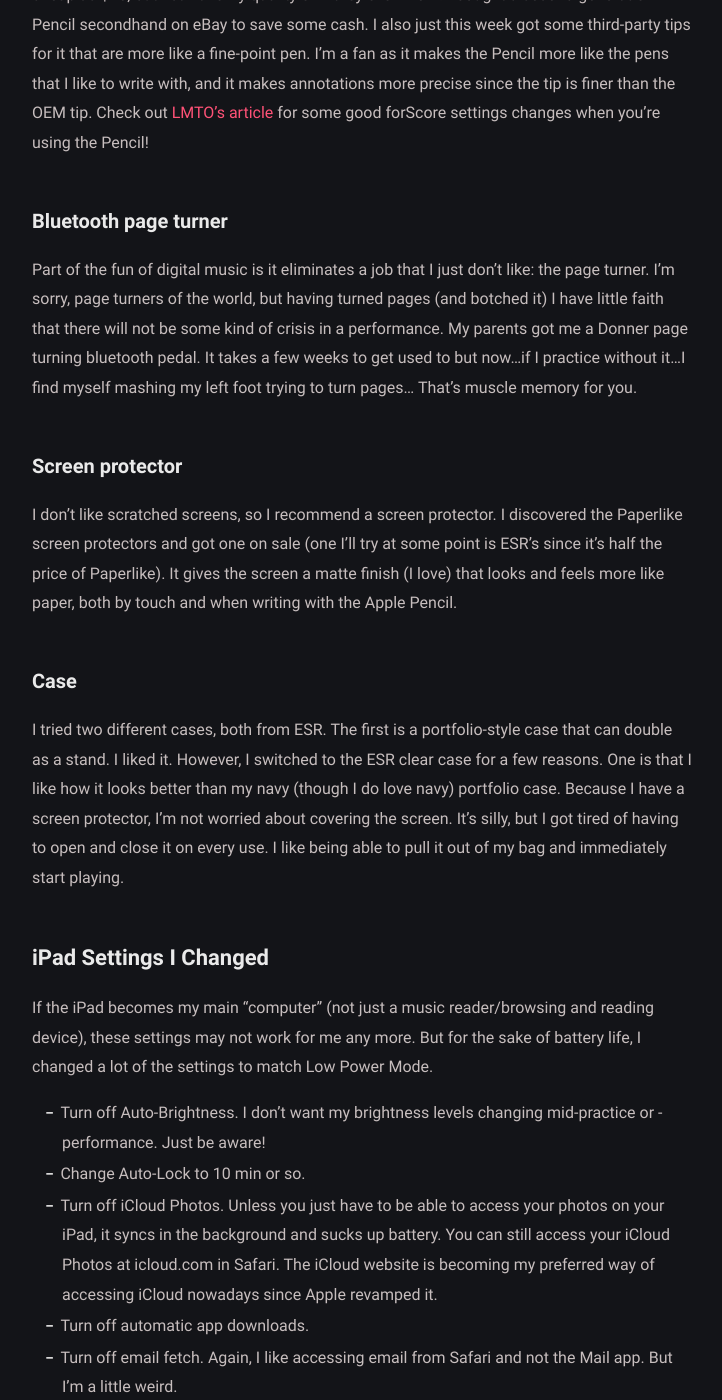
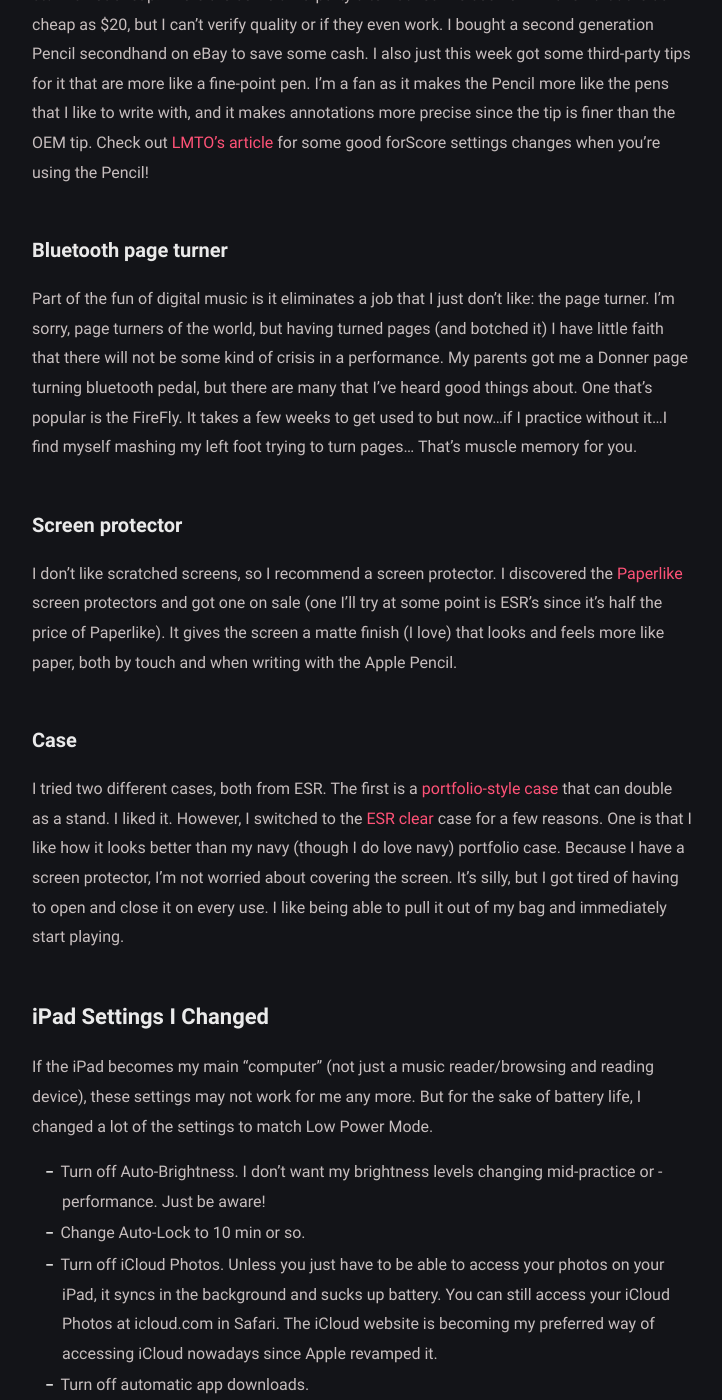
Before and after one commit to atrial-albumen/atrial-albumen.github.io, a Jekyll site: the page built from _posts/2023-05-25-digital-sheet-music-setup/2023-05-25-digital-sheet-music-setup.md, in a window 1280 px wide and 1400 px high, scrolled down 2763 px. Shown: the whole window, without its empty margins (278-1000 px from the left). Built offline with Jekyll 4.4.1, drawn with Linux system fonts in a browser that asks for light colours; some of the changed text lies outside the part shown.

Commit message:
Update 2023-05-25-digital-sheet-music-setup.md

```diff
--- a/_posts/2023-05-25-digital-sheet-music-setup/2023-05-25-digital-sheet-music-setup.md
+++ b/_posts/2023-05-25-digital-sheet-music-setup/2023-05-25-digital-sheet-music-setup.md
@@ -22,23 +22,23 @@
 ### The device: iPad Air (2020)
 For everything except for reading multi-part (or Liszt Etudes) music scores, I think the iPad Air is about as close to a perfect device as you can get. It’s an overall great size for browsing and note-taking. It’s a little large for reading books and a little small for scores, but there’s compromise. It’s also a great price (I got mine used for $400 which is great for what it is compared to the iPad Pro models).
 ### The apps
-#### forScore
-I was skeptical… This app gets so much hype in the music world. It’s ubiquitous with digital, iPad sheet music. Plus it’s a paid app. I tried the free version of Piascore for a few months, and it was ok. I got by with it, but for my birthday a friend gave me an Apple gift card. Along with some other apps, I purchased forScore. And I’m a believer. I recently followed the [London Musical Theatre Orchestra’s guide: for using an iPad for sheet music](https://www.lmto.org/lmto-ipad-guide/), and I’m now an even bigger fan.
-#### Andante
+#### [forScore](https://forscore.co/)
+I was skeptical… This app gets so much hype in the music world. It’s ubiquitous with digital, iPad sheet music. Plus it’s a paid app. I tried the free version of Piascore for a few months, and it was ok. I got by with it, but for my birthday a friend gave me an Apple gift card. Along with some other apps, I purchased forScore. And I’m a believer. I recently followed the [London Musical Theatre Orchestra’s guide: for using an iPad for sheet music](https://www.lmto.org/lmto-ipad-guide/), and I’m now an even bigger fan. You can enable iCloud sync, so you always have a backup. IMSLP also has an app, but I haven't used it in a long time and honestly am content with forScore.
+#### [Andante](https://apps.apple.com/us/app/andante-practice-journal/id1530262372)
 This is a practice-tracking app that is really well designed and makes logging practice hours (and minutes) SUPER convenient. It’s gaining popularity in the music world—and for good reason. If you tap the three dots at the very top of the iPad display and tap **Slide Over**, you can swipe from the side of the screen to show Andante above forScore. This way you can easily log your practice session without really ever leaving forScore. I bought the pro version because it’s just awesome and am ok with paying $5 for a non-subscription app.
-#### GoodNotes
+#### [GoodNotes](https://apps.apple.com/us/app/goodnotes-5/id1444383602)
 GoodNotes is one of the first iPad apps I purchased. It works like notebooks and pieces of paper—you can throw anything in it. Some people bullet journal with it. I took notes with it for a long time (though now I keep it mainly for class notes). It has an option for staff paper, so it’s awesome for composition and sketching ideas down.
-#### SongBook
+#### [SongBook](https://apps.apple.com/us/app/songbook-chordpro/id392888837)
 This is another app that I got with that gift card. It’s great for working with ChordPro files and Chord Charts! Essential for me as a church musician.
 ### The accessories
 #### Apple Pencil
 If you want to take notes or mark your digital scores, you’ve got to get an Apple Pencil. Apple stuff is not cheap. There are some third-party alternatives I’ve seen on Amazon that are as cheap as $20, but I can’t verify quality or if they even work. I bought a second generation Pencil secondhand on eBay to save some cash. I also just this week got some third-party tips for it that are more like a fine-point pen. I’m a fan as it makes the Pencil more like the pens that I like to write with, and it makes annotations more precise since the tip is finer than the OEM tip. Check out [LMTO’s article](https://www.lmto.org/lmto-ipad-guide/) for some good forScore settings changes when you’re using the Pencil!
 #### Bluetooth page turner
-Part of the fun of digital music is it eliminates a job that I just don’t like: the page turner. I’m sorry, page turners of the world, but having turned pages (and botched it) I have little faith that there will not be some kind of crisis in a performance. My parents got me a Donner page turning bluetooth pedal. It takes a few weeks to get used to but now…if I practice without it…I find myself mashing my left foot trying to turn pages… That’s muscle memory for you.
+Part of the fun of digital music is it eliminates a job that I just don’t like: the page turner. I’m sorry, page turners of the world, but having turned pages (and botched it) I have little faith that there will not be some kind of crisis in a performance. My parents got me a Donner page turning bluetooth pedal, but there are many that I've heard good things about. One that's popular is the FireFly. It takes a few weeks to get used to but now…if I practice without it…I find myself mashing my left foot trying to turn pages… That’s muscle memory for you.
 #### Screen protector
-I don’t like scratched screens, so I recommend a screen protector. I discovered the Paperlike screen protectors and got one on sale (one I’ll try at some point is ESR’s since it’s half the price of Paperlike). It gives the screen a matte finish (I love) that looks and feels more like paper, both by touch and when writing with the Apple Pencil.
+I don’t like scratched screens, so I recommend a screen protector. I discovered the [Paperlike](https://paperlike.com) screen protectors and got one on sale (one I’ll try at some point is ESR’s since it’s half the price of Paperlike). It gives the screen a matte finish (I love) that looks and feels more like paper, both by touch and when writing with the Apple Pencil.
 #### Case
-I tried two different cases, both from ESR. The first is a portfolio-style case that can double as a stand. I liked it. However, I switched to the ESR clear case for a few reasons. One is that I like how it looks better than my navy (though I do love navy) portfolio case. Because I have a screen protector, I’m not worried about covering the screen. It’s silly, but I got tired of having to open and close it on every use. I like being able to pull it out of my bag and immediately start playing.
+I tried two different cases, both from ESR. The first is a [portfolio-style case](https://www.amazon.com/ESR-iPad-Pro-11-2018/dp/B07HQCDYTK/) that can double as a stand. I liked it. However, I switched to the [ESR clear](https://www.amazon.com/ESR-Compatible-iPad-Air-Transparent/dp/B09Q3C8TXV/) case for a few reasons. One is that I like how it looks better than my navy (though I do love navy) portfolio case. Because I have a screen protector, I’m not worried about covering the screen. It’s silly, but I got tired of having to open and close it on every use. I like being able to pull it out of my bag and immediately start playing.
 
 ## iPad Settings I Changed
 If the iPad becomes my main “computer” (not just a music reader/browsing and reading device), these settings may not work for me any more. But for the sake of battery life, I changed a lot of the settings to match Low Power Mode.
@@ -63,4 +64,4 @@
 
 If I think of anything else, I’ll update this. Overall, I’m a fan of the iPad Air as a sheet music reader. I still print out music to give me the option to practice without a screen and to have a backup of my music should the Apocalypse come.
 
-Let me know if you have any suggestions or questions! 🫡
+Let me know if you have any suggestions or questions! 🫡🎹
```
Also changed, not shown: other parts of _posts/2023-05-25-digital-sheet-music-setup/2023-05-25-digital-sheet-music-setup.md (+1 -0 lines).
